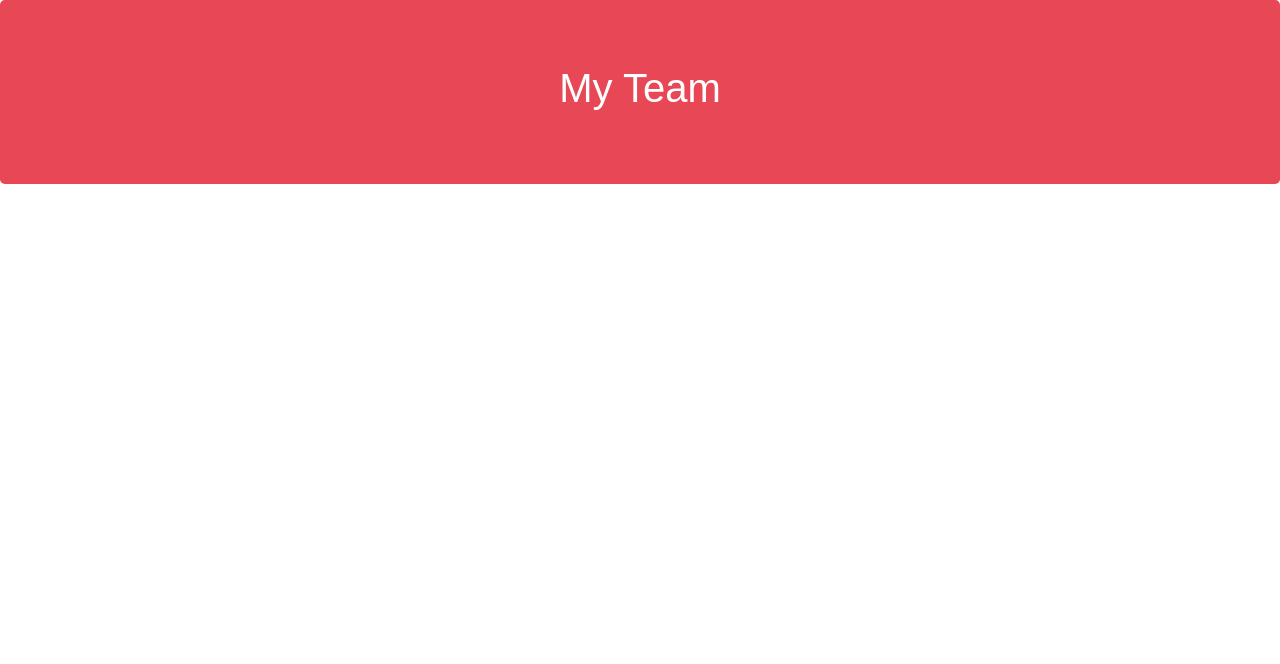
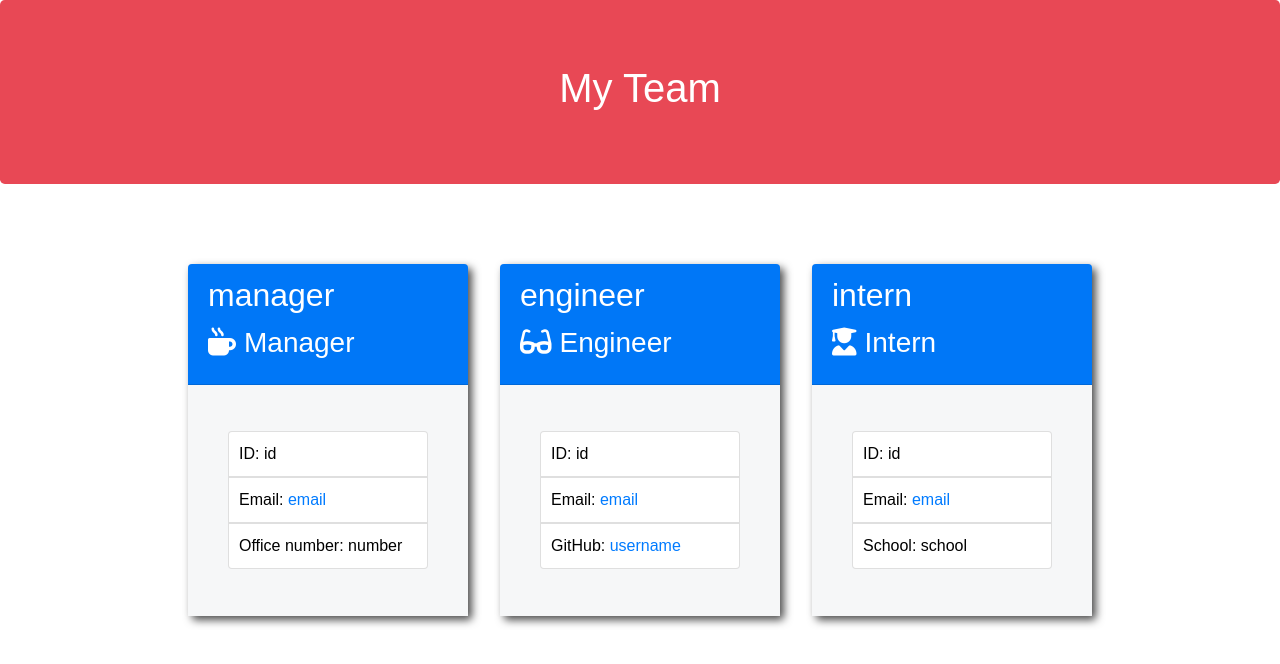
Before and after one commit to anishamcdowell/Team-Profile-Generator, a website: page output/index.html in a window 1280 px wide. Drawn offline with nearby package versions, Linux system fonts and the light colour scheme; files that its build step writes are made by us from their sources.

Commit message:
update to README

```diff
--- a/output/index.html
+++ b/output/index.html
@@ -25,6 +25,48 @@
         <div class="row">
             <div class="team-area col-12 d-flex justify-content-center">
 
+        <div class="card employee-card">
+        <div class="card-header">
+            <h2 class="card-title">manager</h2>
+            <h3 class="card-title"><i class="fas fa-mug-hot mr-2"></i>Manager</h3>
+        </div>
+        <div class="card-body">
+            <ul class="list-group">
+                <li class="list-group-item">ID: id</li>
+                <li class="list-group-item">Email: <a href="mailto:email">email</a></li>
+                <li class="list-group-item">Office number: number</li>
+            </ul>
+        </div>
+    </div>
+
+        <div class="card employee-card">
+    <div class="card-header">
+        <h2 class="card-title">engineer</h2>
+        <h3 class="card-title"><i class="fas fa-glasses mr-2"></i>Engineer</h3>
+    </div>
+    <div class="card-body">
+        <ul class="list-group">
+            <li class="list-group-item">ID: id</li>
+            <li class="list-group-item">Email: <a href="mailto:email">email</a></li>
+            <li class="list-group-item">GitHub: <a href="https://github.com/username" target="_blank" rel="noopener noreferrer">username</a></li>
+        </ul>
+    </div>
+</div>
+
+        <div class="card employee-card">
+    <div class="card-header">
+        <h2 class="card-title">intern</h2>
+        <h3 class="card-title"><i class="fas fa-user-graduate mr-2"></i>Intern</h3>
+    </div>
+    <div class="card-body">
+        <ul class="list-group">
+            <li class="list-group-item">ID: id</li>
+            <li class="list-group-item">Email: <a href="mailto:email">email</a></li>
+            <li class="list-group-item">School: school</li>
+        </ul>
+    </div>
+</div>
+
             </div>
         </div>
     </div>
```
